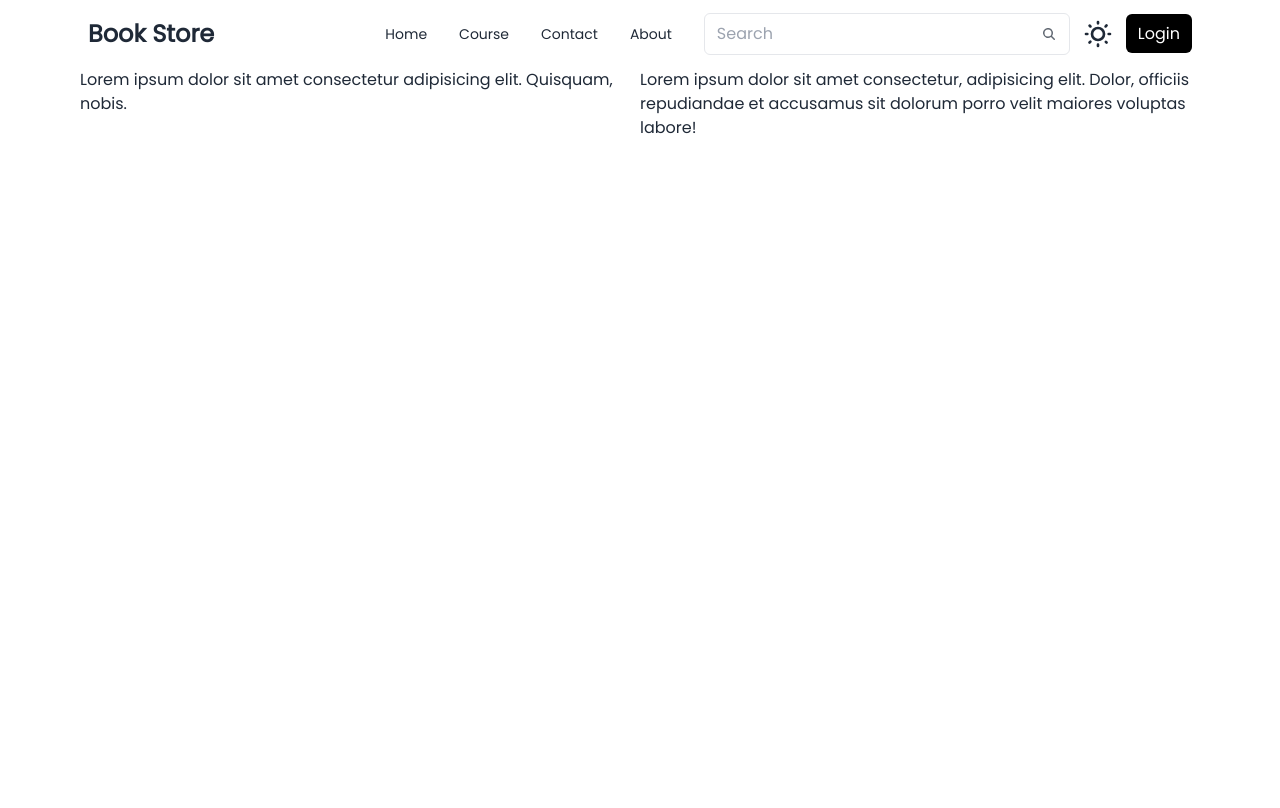
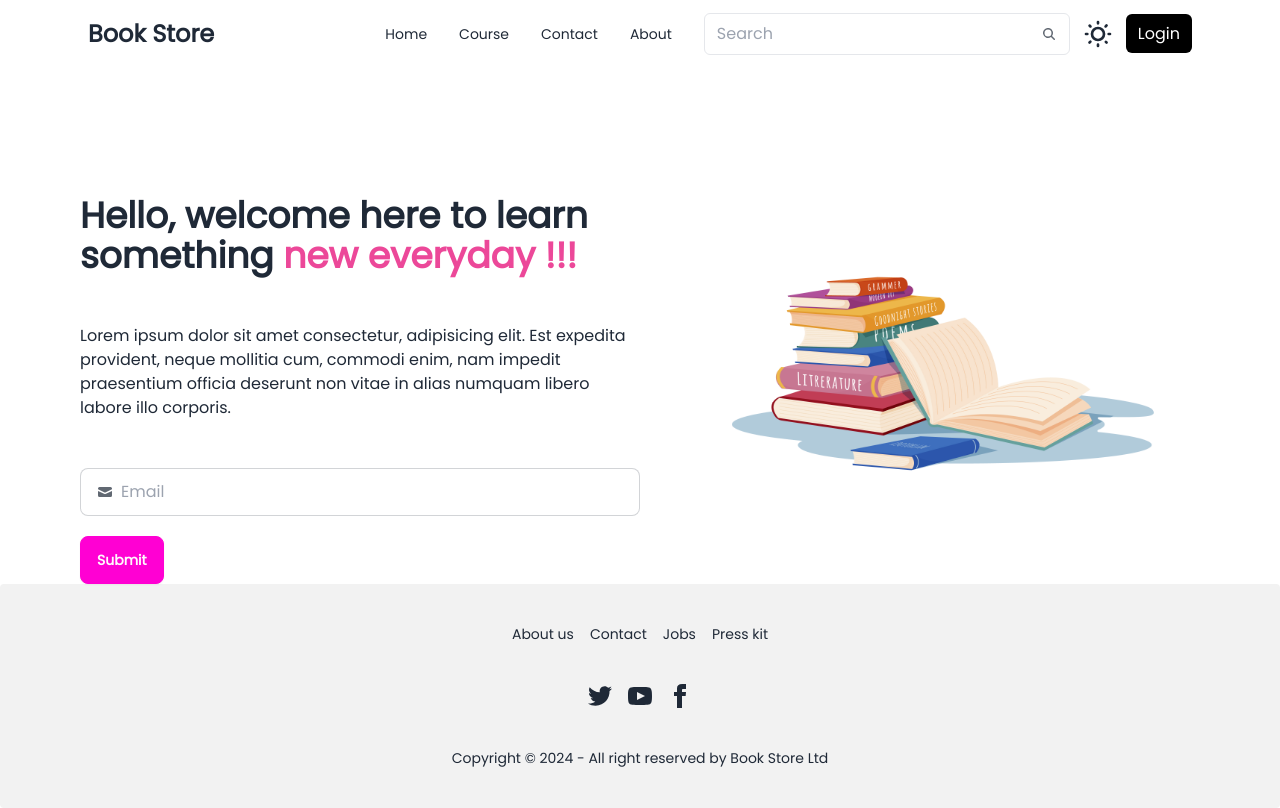
Before and after one commit to Vinay-Id/Book-Store, a React (Vite) app in the folder frontend/: page / in a window 1280 px wide. Built offline with nearby package versions, Linux system fonts and the light colour scheme.

Commit message:
made few changes

```diff
--- a/frontend/src/App.jsx
+++ b/frontend/src/App.jsx
@@ -1,10 +1,12 @@
 import Banner from "./components/Banner";
+import Footer from "./components/Footer";
 import Navbar from "./components/Navbar";
 const App = () => {
   return (
     <div>
       <Navbar />
       <Banner />
+      <Footer/>
     </div>
   );
 };
--- a/frontend/src/components/Banner.jsx
+++ b/frontend/src/components/Banner.jsx
@@ -1,8 +1,37 @@
 const Banner = () => {
   return (
     <div className="max-w-screen-2xl container mx-auto md:px-20 px-4 flex flex-col md:flex-row">
-      <div className="w-full md:w-1/2">Lorem ipsum dolor sit amet consectetur adipisicing elit. Quisquam, nobis.</div>
-      <div className="w-full md:w-1/2">Lorem ipsum dolor sit amet consectetur, adipisicing elit. Dolor, officiis repudiandae et accusamus sit dolorum porro velit maiores voluptas labore!</div>
+      <div className="w-full md:w-1/2 mt-12 md:mt-32 order-2 md:order-1">
+        <div className="space-y-12">
+          <h1 className="text-4xl font-bold">
+            Hello, welcome here to learn something
+            <span className="text-pink-500"> new everyday !!!</span>
+          </h1>
+          <p>
+            Lorem ipsum dolor sit amet consectetur, adipisicing elit. Est
+            expedita provident, neque mollitia cum, commodi enim, nam impedit
+            praesentium officia deserunt non vitae in alias numquam libero
+            labore illo corporis.
+          </p>
+          <label className="input input-bordered flex items-center gap-2">
+            <svg
+              xmlns="http://www.w3.org/2000/svg"
+              viewBox="0 0 16 16"
+              fill="currentColor"
+              className="h-4 w-4 opacity-70"
+            >
+              <path d="M2.5 3A1.5 1.5 0 0 0 1 4.5v.793c.026.009.051.02.076.032L7.674 8.51c.206.1.446.1.652 0l6.598-3.185A.755.755 0 0 1 15 5.293V4.5A1.5 1.5 0 0 0 13.5 3h-11Z" />
+              <path d="M15 6.954 8.978 9.86a2.25 2.25 0 0 1-1.956 0L1 6.954V11.5A1.5 1.5 0 0 0 2.5 13h11a1.5 1.5 0 0 0 1.5-1.5V6.954Z" />
+            </svg>
+            <input type="text" className="grow" placeholder="Email" />
+          </label>
+        </div>
+        <button className="btn btn-secondary mt-5">Submit</button>
+      </div>
+
+      <div className="w-full md:w-1/2 mt-12 md:mt-32 order-1">
+        <img src="../banner.jpg" alt="" />
+      </div>
     </div>
   );
 };
--- /dev/null
+++ b/frontend/src/components/Footer.jsx
@@ -0,0 +1,58 @@
+const Footer = () => {
+  return (
+    <div>
+      <footer className="footer footer-center bg-base-200 text-base-content rounded p-10">
+        <nav className="grid grid-flow-col gap-4">
+          <a className="link link-hover">About us</a>
+          <a className="link link-hover">Contact</a>
+          <a className="link link-hover">Jobs</a>
+          <a className="link link-hover">Press kit</a>
+        </nav>
+        <nav>
+          <div className="grid grid-flow-col gap-4">
+            <a>
+              <svg
+                xmlns="http://www.w3.org/2000/svg"
+                width="24"
+                height="24"
+                viewBox="0 0 24 24"
+                className="fill-current"
+              >
+                <path d="M24 4.557c-.883.392-1.832.656-2.828.775 1.017-.609 1.798-1.574 2.165-2.724-.951.564-2.005.974-3.127 1.195-.897-.957-2.178-1.555-3.594-1.555-3.179 0-5.515 2.966-4.797 6.045-4.091-.205-7.719-2.165-10.148-5.144-1.29 2.213-.669 5.108 1.523 6.574-.806-.026-1.566-.247-2.229-.616-.054 2.281 1.581 4.415 3.949 4.89-.693.188-1.452.232-2.224.084.626 1.956 2.444 3.379 4.6 3.419-2.07 1.623-4.678 2.348-7.29 2.04 2.179 1.397 4.768 2.212 7.548 2.212 9.142 0 14.307-7.721 13.995-14.646.962-.695 1.797-1.562 2.457-2.549z"></path>
+              </svg>
+            </a>
+            <a>
+              <svg
+                xmlns="http://www.w3.org/2000/svg"
+                width="24"
+                height="24"
+                viewBox="0 0 24 24"
+                className="fill-current"
+              >
+                <path d="M19.615 3.184c-3.604-.246-11.631-.245-15.23 0-3.897.266-4.356 2.62-4.385 8.816.029 6.185.484 8.549 4.385 8.816 3.6.245 11.626.246 15.23 0 3.897-.266 4.356-2.62 4.385-8.816-.029-6.185-.484-8.549-4.385-8.816zm-10.615 12.816v-8l8 3.993-8 4.007z"></path>
+              </svg>
+            </a>
+            <a>
+              <svg
+                xmlns="http://www.w3.org/2000/svg"
+                width="24"
+                height="24"
+                viewBox="0 0 24 24"
+                className="fill-current"
+              >
+                <path d="M9 8h-3v4h3v12h5v-12h3.642l.358-4h-4v-1.667c0-.955.192-1.333 1.115-1.333h2.885v-5h-3.808c-3.596 0-5.192 1.583-5.192 4.615v3.385z"></path>
+              </svg>
+            </a>
+          </div>
+        </nav>
+        <aside>
+          <p>
+            Copyright © {new Date().getFullYear()} - All right reserved by Book Store Ltd
+          </p>
+        </aside>
+      </footer>
+    </div>
+  );
+};
+
+export default Footer;
```
Also changed, not shown: frontend/public/banner.jpg (added).
